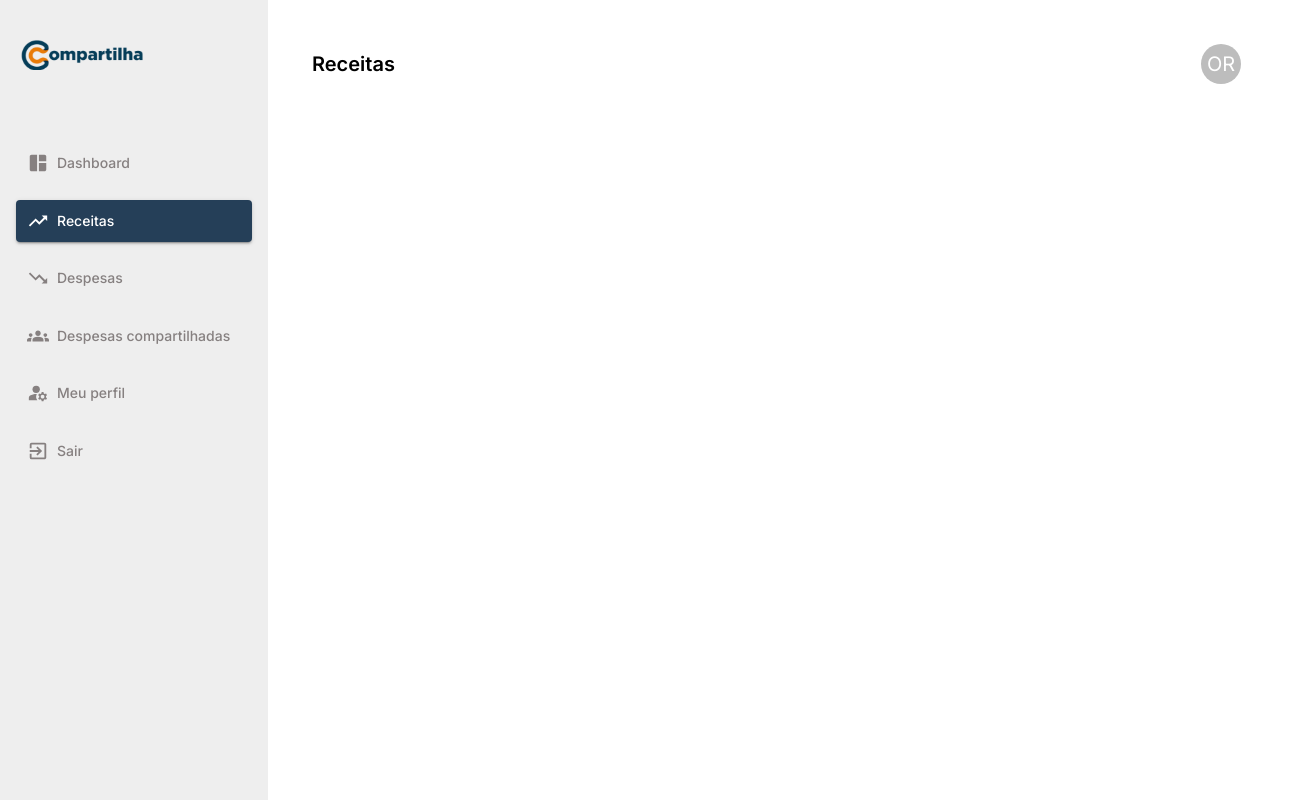
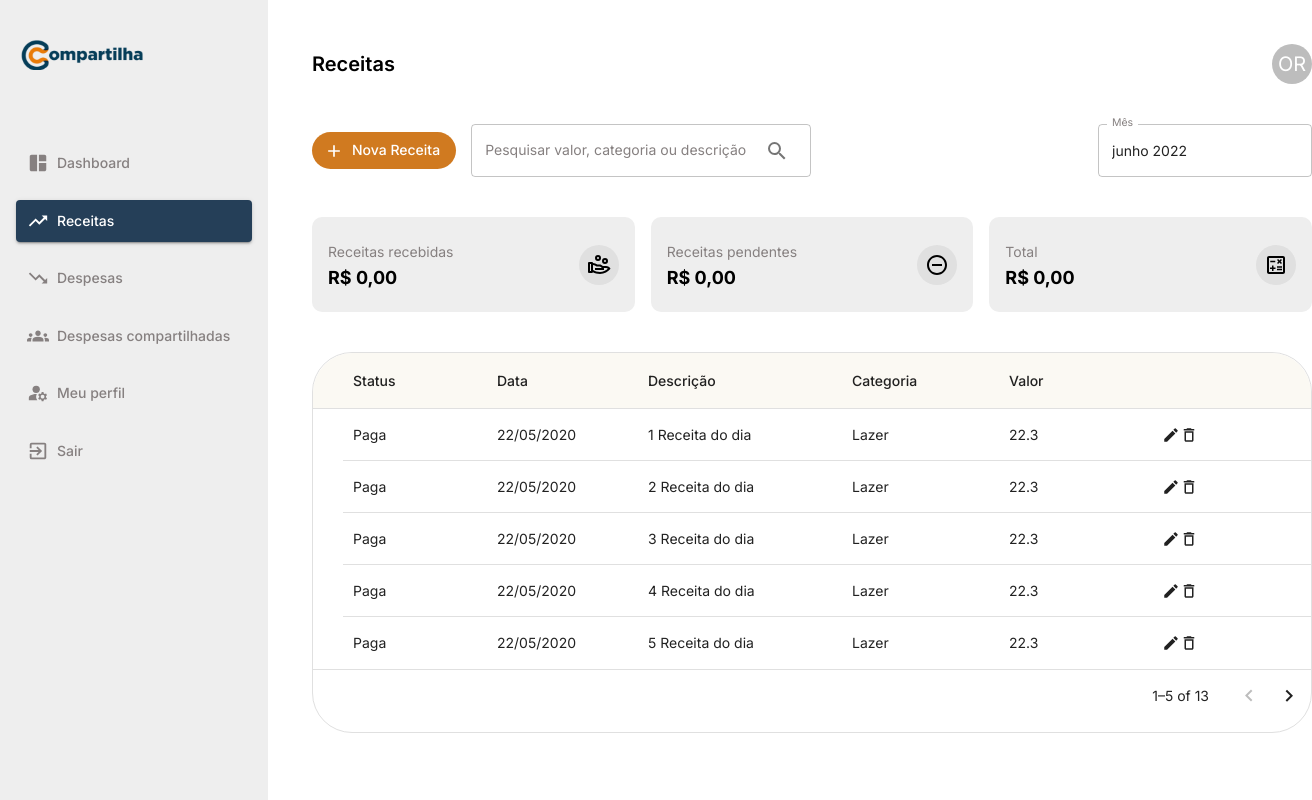
Before and after one commit to olirodrigues/compartilha-bootcamp-gama, a React (Vite) app: page /receitas in a window 1280 px wide. Shown: the whole page, 1312 px wide, since content can reach past the window. Built offline with nearby package versions, Linux system fonts and the light colour scheme.

Commit message:
Pagina de receitas

```diff
--- /dev/null
+++ b/src/pages/Receitas/Receitas.styles.tsx
@@ -0,0 +1,12 @@
+import styled from "@emotion/styled";
+
+export const Container = styled.div`
+  display: flex;
+  justify-content: space-between;
+`;
+
+export const ContainerActions = styled.div`
+  display: flex;
+  align-items: center;
+  gap: 15px;
+`;
--- a/src/pages/Receitas/index.tsx
+++ b/src/pages/Receitas/index.tsx
@@ -1,10 +1,210 @@
+import { GridRenderCellParams } from "@mui/x-data-grid";
+import {
+  MdModeEdit,
+  MdOutlineCalculate,
+  MdOutlineDeleteOutline,
+  MdRemoveCircleOutline,
+} from "react-icons/md";
+import { RiHandCoinLine } from "react-icons/ri";
 import { Cabecalho } from "../../components/Cabecalho";
+import { CardSaldo } from "../../components/CardSaldo";
+import { FilterMes } from "../../components/FilterMes";
+import { FilterTransacao } from "../../components/FilterTransacao";
 import { Layout } from "../../components/Layout";
+import { NovaReceita } from "../../components/Modal/NovaReceita";
+import { TransactionsTable } from "../../components/TransactionsTable";
+import * as Styled from "./Receitas.styles";
 
 export const Receitas = () => {
+  const dadosCard = [
+    {
+      title: "Receitas recebidas",
+      value: "0,00",
+      icon: RiHandCoinLine,
+    },
+    {
+      title: "Receitas pendentes",
+      value: "0,00",
+      icon: MdRemoveCircleOutline,
+    },
+    {
+      title: "Total",
+      value: "0,00",
+      icon: MdOutlineCalculate,
+    },
+  ];
+
+  const tableColumns = [
+    {
+      field: "status",
+      headerName: "Status",
+      width: 144,
+    },
+    {
+      field: "data",
+      headerName: "Data",
+      width: 151,
+    },
+    {
+      field: "descricao",
+      headerName: "Descrição",
+      width: 204,
+    },
+    {
+      field: "categoria",
+      headerName: "Categoria",
+      width: 157,
+    },
+    {
+      field: "valor",
+      headerName: "Valor",
+      width: 153,
+    },
+    {
+      field: "",
+      headerName: "",
+      width: 131,
+      renderCell: (params: GridRenderCellParams) => (
+        <>
+          <MdModeEdit size={18} />
+          <MdOutlineDeleteOutline size={18} />
+        </>
+      ),
+    },
+  ];
+
+  const tableRows = [
+    {
+      id: "1",
+      status: "Paga",
+      data: "22/05/2020",
+      descricao: "1 Receita do dia",
+      categoria: "Lazer",
+      valor: 22.3,
+      teste: "asa",
+    },
+    {
+      id: "2",
+      status: "Paga",
+      data: "22/05/2020",
+      descricao: "2 Receita do dia",
+      categoria: "Lazer",
+      valor: 22.3,
+      teste: "asa",
+    },
+    {
+      id: "3",
+      status: "Paga",
+      data: "22/05/2020",
+      descricao: "3 Receita do dia",
+      categoria: "Lazer",
+      valor: 22.3,
+      teste: "asa",
+    },
+    {
+      id: "4",
+      status: "Paga",
+      data: "22/05/2020",
+      descricao: "4 Receita do dia",
+      categoria: "Lazer",
+      valor: 22.3,
+      teste: "asa",
+    },
+    {
+      id: "5",
+      status: "Paga",
+      data: "22/05/2020",
+      descricao: "5 Receita do dia",
+      categoria: "Lazer",
+      valor: 22.3,
+      teste: "asa",
+    },
+    {
+      id: "6",
+      status: "Paga",
+      data: "22/05/2020",
+      descricao: "6 Receita do dia",
+      categoria: "Lazer",
+      valor: 22.3,
+      teste: "asa",
+    },
+    {
+      id: "7",
+      status: "Paga",
+      data: "22/05/2020",
+      descricao: "7 Receita do dia",
+      categoria: "Lazer",
+      valor: 22.3,
+      teste: "asa",
+    },
+    {
+      id: "8",
+      status: "Paga",
+      data: "22/05/2020",
+      descricao: "8 Receita do dia",
+      categoria: "Lazer",
+      valor: 22.3,
+      teste: "asa",
+    },
+    {
+      id: "9",
+      status: "Paga",
+      data: "22/05/2020",
+      descricao: "9 Receita do dia",
+      categoria: "Lazer",
+      valor: 22.3,
+      teste: "asa",
+    },
+    {
+      id: "10",
+      status: "Paga",
+      data: "22/05/2020",
+      descricao: "10 Receita do dia",
+      categoria: "Lazer",
+      valor: 22.3,
+      teste: "asa",
+    },
+    {
+      id: "11",
+      status: "Paga",
+      data: "22/05/2020",
+      descricao: "11 Receita do dia",
+      categoria: "Lazer",
+      valor: 22.3,
+      teste: "asa",
+    },
+    {
+      id: "12",
+      status: "Paga",
+      data: "22/05/2020",
+      descricao: "12 Receita do dia",
+      categoria: "Lazer",
+      valor: 22.3,
+      teste: "asa",
+    },
+    {
+      id: "13",
+      status: "Pendente",
+      data: "22/05/2020",
+      descricao: "Receita do noite",
+      categoria: "Lazer",
+      valor: 22.3,
+      teste: "asa",
+    },
+  ];
+
   return (
     <Layout>
       <Cabecalho title='Receitas' name='OR' />
+      <Styled.Container>
+        <Styled.ContainerActions>
+          <NovaReceita />
+          <FilterTransacao />
+        </Styled.ContainerActions>
+        <FilterMes />
+      </Styled.Container>
+      <CardSaldo dados={dadosCard} />
+      <TransactionsTable tableColumns={tableColumns} tableRows={tableRows} />
     </Layout>
   );
 };
```
